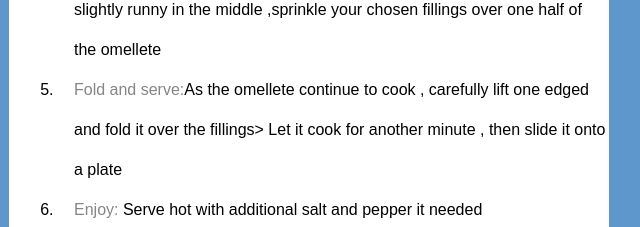
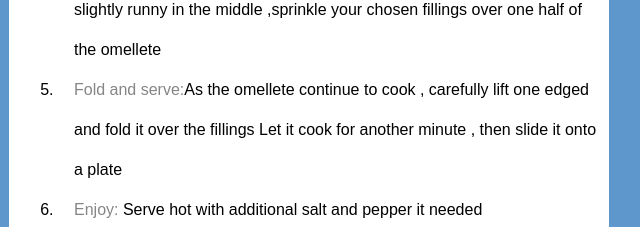
Before and after one commit to forpracticingweb-dev/omellete.io, a plain HTML site: page index.html in a window 1280 px wide. Shown: the part 1391-1618 px from the top of the page, 331-971 px from the left. Drawn offline with Linux system fonts and the light colour scheme.

Commit message:
Update index.html

```diff
--- a/index.html
+++ b/index.html
@@ -60,7 +60,7 @@
       <li><span>Heat the pan:</span>Place a non-stick frying pan over medium heat and add butter or oil</li>
       <li><span>Cook the omelette:</span>Once the butter is melted and bubbling pour in the eggs Tilt the pan to ensure the eggs are coat the surface</li>
       <li><span>Add fillings(optional):</span>When the eggs begin to set at the edged but are still slightly runny in the middle ,sprinkle your chosen fillings over one half of the omellete</li>
-      <li><span>Fold and serve:</span>As the omellete continue to cook , carefully lift one edged and fold it over the fillings> Let it cook for another minute , then slide it onto a plate</li>
+      <li><span>Fold and serve:</span>As the omellete continue to cook , carefully lift one edged and fold it over the fillings Let it cook for another minute , then slide it onto a plate</li>
       <li><span>Enjoy: </span>Serve hot with additional salt and pepper it needed</li>
       </ul>
       <hr>
```
